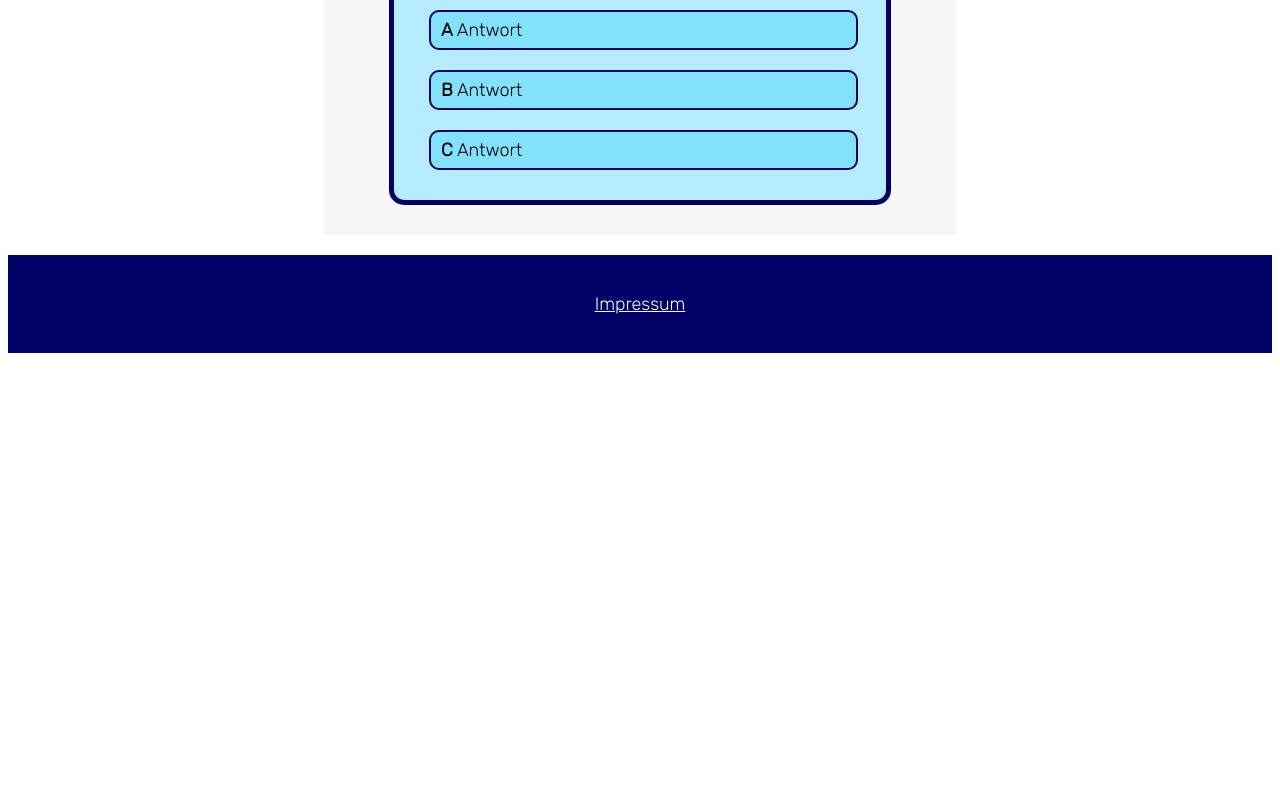
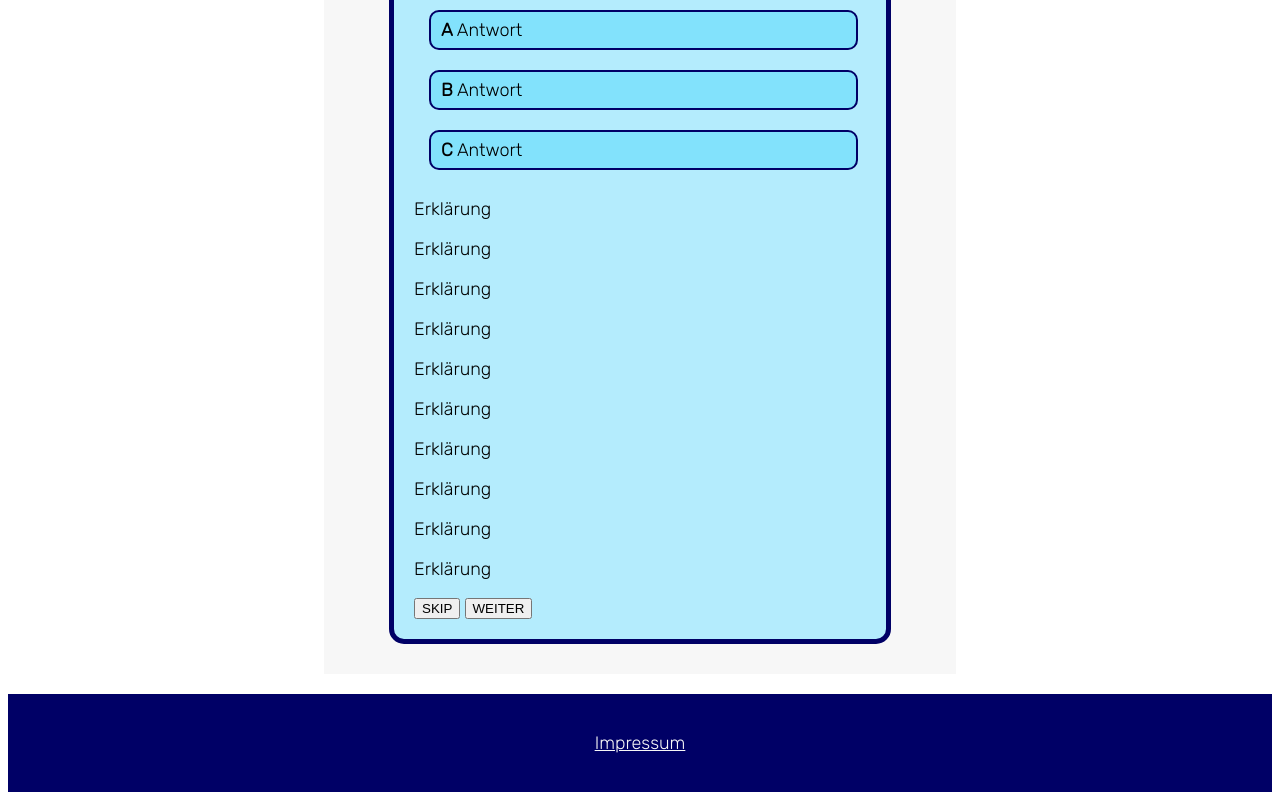
Before and after one commit to RocketGirl62/EnglischHausarbeit, a plain HTML site: page quiztest/index.html in a window 1280 px wide. Shown: the part 3035-3835 px from the top of the page. Before the commit the page ends 3396 px from the top, so only its background shows below. Drawn offline with Linux system fonts and the light colour scheme.

Commit message:
quiztest

```diff
--- a/quiztest/index.html
+++ b/quiztest/index.html
@@ -128,6 +128,45 @@
                 <button id="af110"><b>B</b> Antwort</button>
                 <button id="af210"><b>C</b> Antwort</button>
             </div>
+            <div class=explanation>
+                <div id=e1>
+                    <p>Erklärung</p>
+                </div>
+                <div id=e2>
+                    <p>Erklärung</p>
+                </div>
+                <div id=e3>
+                    <p>Erklärung</p>
+                </div>
+                <div id=e4>
+                    <p>Erklärung</p>
+                </div>
+                <div id=e5>
+                    <p>Erklärung</p>
+                </div>
+                <div id=e6>
+                    <p>Erklärung</p>
+                </div>
+                <div id=e7>
+                    <p>Erklärung</p>
+                </div>
+                <div id=e8>
+                    <p>Erklärung</p>
+                </div>
+                <div id=e9>
+                    <p>Erklärung</p>
+                </div>
+                <div id=e10>
+                    <p>Erklärung</p>
+                </div>
+            </div>
+            <div class=quizbuttons>
+                <button id=skipp>SKIP</button>
+                <button id=weiter>WEITER</button>
+            </div>
+            <div id="endscreen">
+
+            </div>
         </div>
     </div>
     <footer>
```
